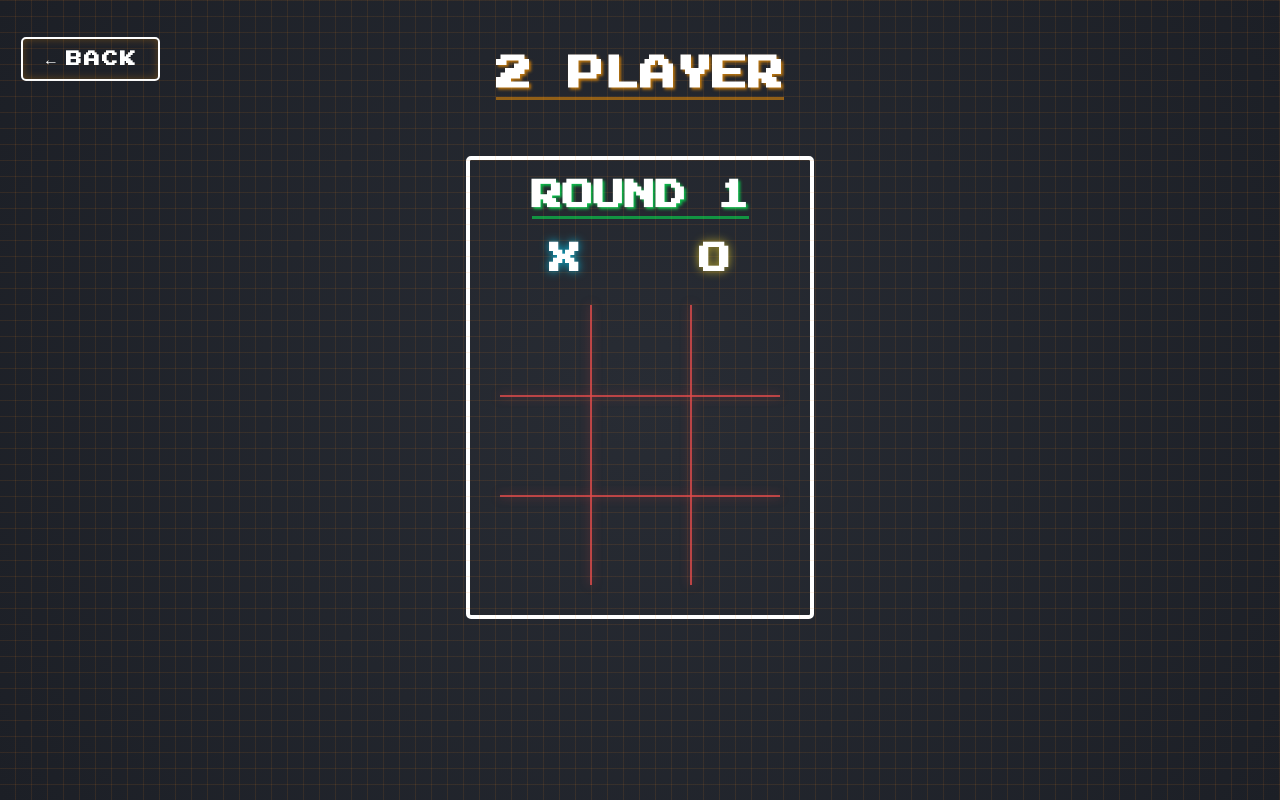
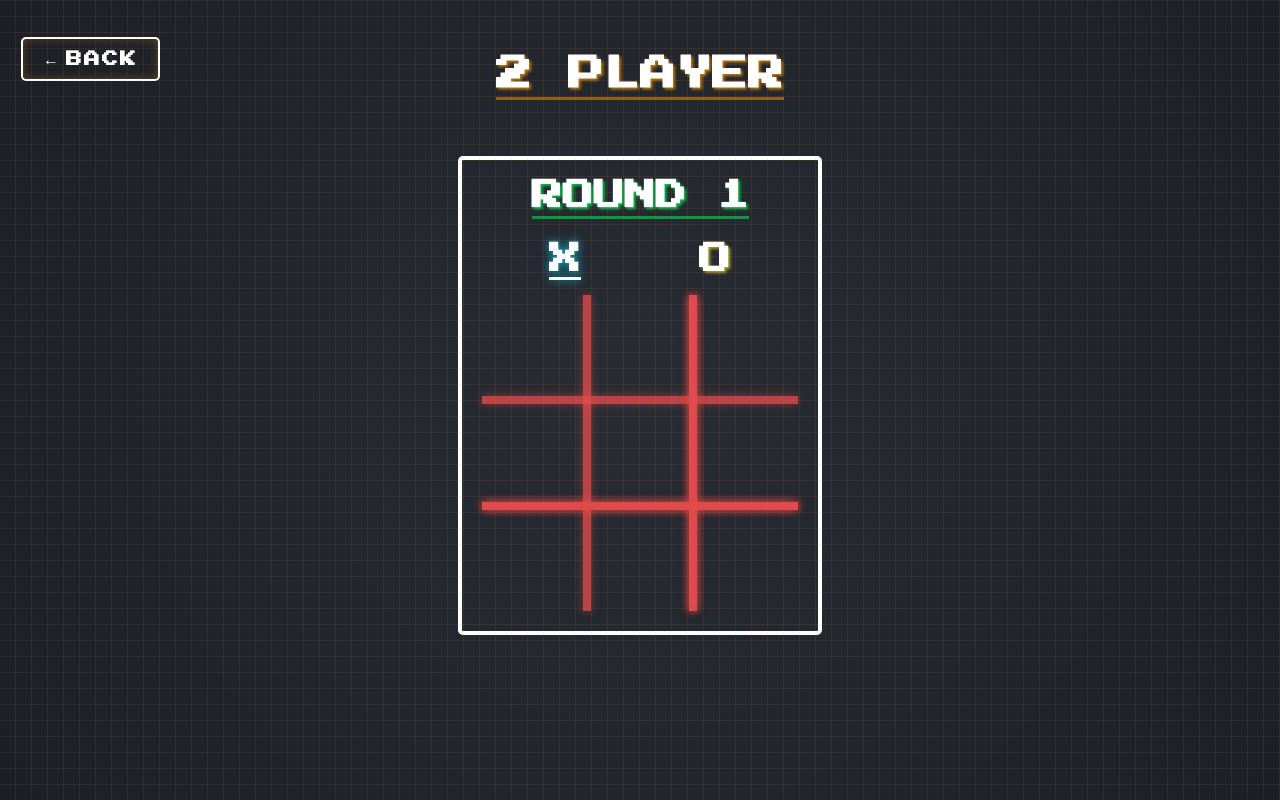
Before and after one commit to SMelidoni/react-tictactoe-app, a React (Create React App) app: page /two-player in a window 1280 px wide. Built offline with nearby package versions, Linux system fonts and the light colour scheme.

Commit message:
Added main tic-tac-toe game functionality

```diff
--- a/src/components/main-game-screen/main-game-screen.component.tsx
+++ b/src/components/main-game-screen/main-game-screen.component.tsx
@@ -1,33 +1,53 @@
 import './main-game-screen.styles.scss';
 
-import React, { FC } from 'react';
+import React, { FC, useState } from 'react';
+
+import TicTacToe from '../tic-tac-toe/tic-tac-toe.component';
+
+/*TO DO:
+  - Add some sort of animation when selecting square (transform 'x' or 'o')
+  - Add redux/local storage for storing scores
+    - Add styling for scores
+  - Add better animation for when three match
+  - Add Reset Game button
+  - Add Round [i] functionality (to track how many games played)
+*/
 
 const MainGameScreen: FC = () => {
+  const [isXNext, setIsXNext] = useState<boolean>(true);
+  const [popupMessage, setPopupMessage] = useState<string | null>(null);
+
+  const handleGameOver = (winner: 'X' | 'O' | 'draw') => {
+    console.log('Game Over. Winner:', winner);
+    setTimeout(() => {
+      handlePopup(null);
+    }, 3000);
+  };
+
+  const handlePopup = (message: string | null) => {
+    setPopupMessage(message);
+  };
+
   return (
     <div className='main-game-screen-wrapper'>
+      {popupMessage && <div className='popup'>{popupMessage}</div>}
       <div className='main-game-screen-container'>
         <header className='main-game-screen-header'>Round 1</header>
         <div className='main-game-screen-content'>
           <div className='player-turn'>
-            <span className='tic-tac-toe-piece-x active'>X</span>
-            <span className='tic-tac-toe-piece-o active'>O</span>
+            <span className={`tic-tac-toe-piece-x${isXNext ? ' active' : ''}`}>
+              X
+            </span>
+            <span className={`tic-tac-toe-piece-o${!isXNext ? ' active' : ''}`}>
+              O
+            </span>
           </div>
-          <div className='tic-tac-toe-board'>
-            {[...Array(2)].map((_, index) => (
-              <div
-                key={`horizontal-${index}`}
-                className='tic-tac-toe-grid-line horizontal'
-                style={{ top: `${(index + 1) * 33.33}%` }}
-              />
-            ))}
-            {[...Array(2)].map((_, index) => (
-              <div
-                key={`vertical-${index}`}
-                className='tic-tac-toe-grid-line vertical'
-                style={{ left: `${(index + 1) * 33.33}%` }}
-              />
-            ))}
-          </div>
+          <TicTacToe
+            onGameOver={handleGameOver}
+            isXNext={isXNext}
+            setIsXNext={setIsXNext}
+            handlePopup={handlePopup}
+          />
         </div>
       </div>
     </div>
--- a/src/components/main-game-screen/main-game-screen.styles.scss
+++ b/src/components/main-game-screen/main-game-screen.styles.scss
@@ -69,6 +69,7 @@
 
 .tic-tac-toe-piece-x.active {
   text-shadow: 0 0 10px rgb(0, 215, 255, 0.8);
+  text-decoration: underline;
 }
 
 .tic-tac-toe-piece-o {
@@ -77,30 +78,19 @@
 
 .tic-tac-toe-piece-o.active {
   text-shadow: 0 0 10px rgba(225, 200, 45, 0.8);
+  text-decoration: underline;
 }
 
-.tic-tac-toe-board {
-  aspect-ratio: 1/1;
-  max-width: 1000px;
-  overflow: hidden;
-  position: relative;
-  width: 100%;
+.popup {
+  position: fixed;
+  top: 50%;
+  left: 50%;
+  transform: translate(-50%, -50%);
+  background-color: rgba(0, 0, 0, 0.8);
+  color: white;
+  padding: 1rem 2rem;
+  border-radius: 0.5rem;
+  font-family: 'Roboto Mono', monospace;
+  font-size: 1.1em;
+  z-index: 1000;
 }
-
-.tic-tac-toe-grid-line {
-  background-color: rgba(225, 75, 75, 0.8);
-  box-shadow: 0 0 10px rgba(225, 75, 75, 0.5);
-  position: absolute;
-}
-
-.tic-tac-toe-grid-line.horizontal {
-  height: 2px;
-  left: 10px;
-  width: calc(100% - 20px);
-}
-
-.tic-tac-toe-grid-line.vertical {
-  height: calc(100% - 20px);
-  top: 10px;
-  width: 2px;
-}
--- /dev/null
+++ b/src/components/tic-tac-toe/tic-tac-toe.component.tsx
@@ -0,0 +1,106 @@
+import './tic-tac-toe.styles.scss';
+
+import React, { useEffect, useState } from 'react';
+
+type Board = ('X' | 'O' | null)[];
+
+type TicTacToeProps = {
+  onGameOver: (winner: 'X' | 'O' | 'draw') => void;
+  isXNext: boolean;
+  setIsXNext: (isXNext: boolean) => void;
+  handlePopup: (message: string | null) => void;
+};
+
+const TicTacToe: React.FC<TicTacToeProps> = ({
+  onGameOver,
+  isXNext,
+  setIsXNext,
+  handlePopup,
+}) => {
+  const [board, setBoard] = useState<Board>(Array(9).fill(null));
+
+  const winningLine = (board: Board) => {
+    const lines = [
+      [0, 1, 2],
+      [3, 4, 5],
+      [6, 7, 8],
+      [0, 3, 6],
+      [1, 4, 7],
+      [2, 5, 8],
+      [0, 4, 8],
+      [2, 4, 6],
+    ];
+
+    for (let line of lines) {
+      const [a, b, c] = line;
+      if (board[a] && board[a] === board[b] && board[a] === board[c]) {
+        return { winner: board[a], line };
+      }
+    }
+    return null;
+  };
+
+  const handleClick = (index: number): void => {
+    if (board[index] || winningLine(board)) return;
+
+    const newBoard = board.slice();
+    newBoard[index] = isXNext ? 'X' : 'O';
+    setBoard(newBoard);
+    setIsXNext(!isXNext);
+  };
+
+  const resetBoard = () => {
+    setBoard(Array(9).fill(null));
+    setIsXNext(true);
+  };
+
+  const renderCell = (
+    value: 'X' | 'O' | null,
+    index: number
+  ): React.ReactNode => {
+    const winLine = winningLine(board)?.line || [];
+    const winningCell = winLine.includes(index);
+
+    return (
+      <button
+        key={index}
+        className={`tic-tac-toe-cell ${winningCell ? 'winning-line' : ''} ${
+          value?.toLowerCase() || ''
+        }`}
+        onClick={() => handleClick(index)}
+      >
+        {value}
+      </button>
+    );
+  };
+
+  const gameOver = () => {
+    return winningLine(board) || !board.includes(null);
+  };
+
+  if (gameOver()) {
+    setTimeout(resetBoard, 2000);
+  }
+
+  useEffect(() => {
+    const result = winningLine(board);
+    if (result) {
+      const { winner } = result;
+      if (winner !== null) {
+        onGameOver(winner);
+        handlePopup(`${winner} WINS`);
+      }
+    } else if (board.filter((cell) => cell !== null).length === 9) {
+      onGameOver('draw');
+      handlePopup('Draw');
+    }
+  }, [board, onGameOver, handlePopup]);
+
+  return (
+    <div className='tic-tac-toe-grid'>
+      {board.map((cell, index) => renderCell(cell, index))}
+    </div>
+  );
+};
+
+export default TicTacToe;
--- /dev/null
+++ b/src/components/tic-tac-toe/tic-tac-toe.styles.scss
@@ -0,0 +1,81 @@
+.tic-tac-toe-grid {
+  display: grid;
+  grid-template-columns: repeat(3, 100px);
+  grid-template-rows: repeat(3, 100px);
+  gap: 8px;
+  max-width: 316px;
+  width: 100%;
+  position: relative;
+}
+
+.tic-tac-toe-grid::before,
+.tic-tac-toe-grid::after,
+.tic-tac-toe-grid > *:nth-child(3n + 1)::before,
+.tic-tac-toe-grid > *:nth-child(3n + 1)::after {
+  content: '';
+  background-color: rgba(225, 75, 75, 0.8);
+  box-shadow: 0 0 10px rgba(225, 75, 75, 0.5);
+  position: absolute;
+}
+
+.tic-tac-toe-grid::before {
+  top: 33.33%;
+  left: 0;
+  right: 0;
+  height: 8px;
+  margin-top: -4px;
+}
+
+.tic-tac-toe-grid::after {
+  left: 33.33%;
+  top: 0;
+  bottom: 0;
+  width: 8px;
+  margin-left: -4px;
+}
+
+.tic-tac-toe-grid > *:nth-child(3n + 1)::before {
+  top: 0;
+  bottom: 0;
+  left: 66.66%;
+  width: 8px;
+  margin-left: -4px;
+}
+
+.tic-tac-toe-grid > *:nth-child(3n + 1)::after {
+  left: 0;
+  right: 0;
+  top: 66.66%;
+  height: 8px;
+  margin-top: -4px;
+}
+
+.tic-tac-toe-cell {
+  background-color: transparent;
+  border: none;
+  color: #fff;
+  cursor: pointer;
+  font-family: 'Press Start 2P', cursive;
+  font-size: 2rem;
+  font-weight: bold;
+  outline: none;
+  padding: 0;
+  text-align: center;
+  transition: 0.3s;
+}
+
+.tic-tac-toe-cell.x {
+  text-shadow: 0 0 10px rgba(0, 215, 255, 0.8);
+}
+
+.tic-tac-toe-cell.o {
+  text-shadow: 0 0 10px rgba(225, 200, 45, 0.8);
+}
+
+.tic-tac-toe-cell:hover {
+  background-color: rgba(175, 0, 255, 0.3);
+}
+
+.winning-line {
+  background-color: rgba(175, 0, 255, 0.8);
+}
```
